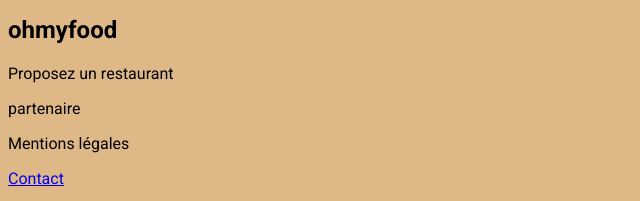
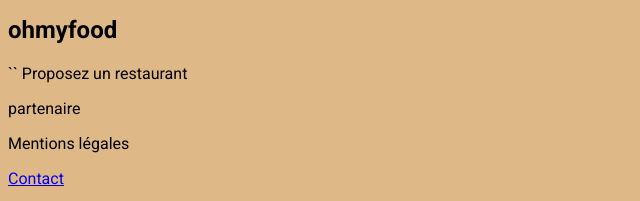
Before and after one commit to unarArbab/ohmyfood, a plain HTML site: page index.html in a window 1280 px wide. Shown: the part 892-1093 px from the top of the page, 0-640 px from the left. Drawn offline with Linux system fonts and the light colour scheme; a web font is replaced by a local one.

Commit message:
html code

```diff
--- a/index.html
+++ b/index.html
@@ -88,7 +88,7 @@
     </main>
     <footer>
         <h2>ohmyfood</h2>
-        <p>
+        <p>``
             <i></i>Proposez un restaurant</p>
         <p> <i></i> partenaire</p>
         <p>Mentions légales </p>
```
